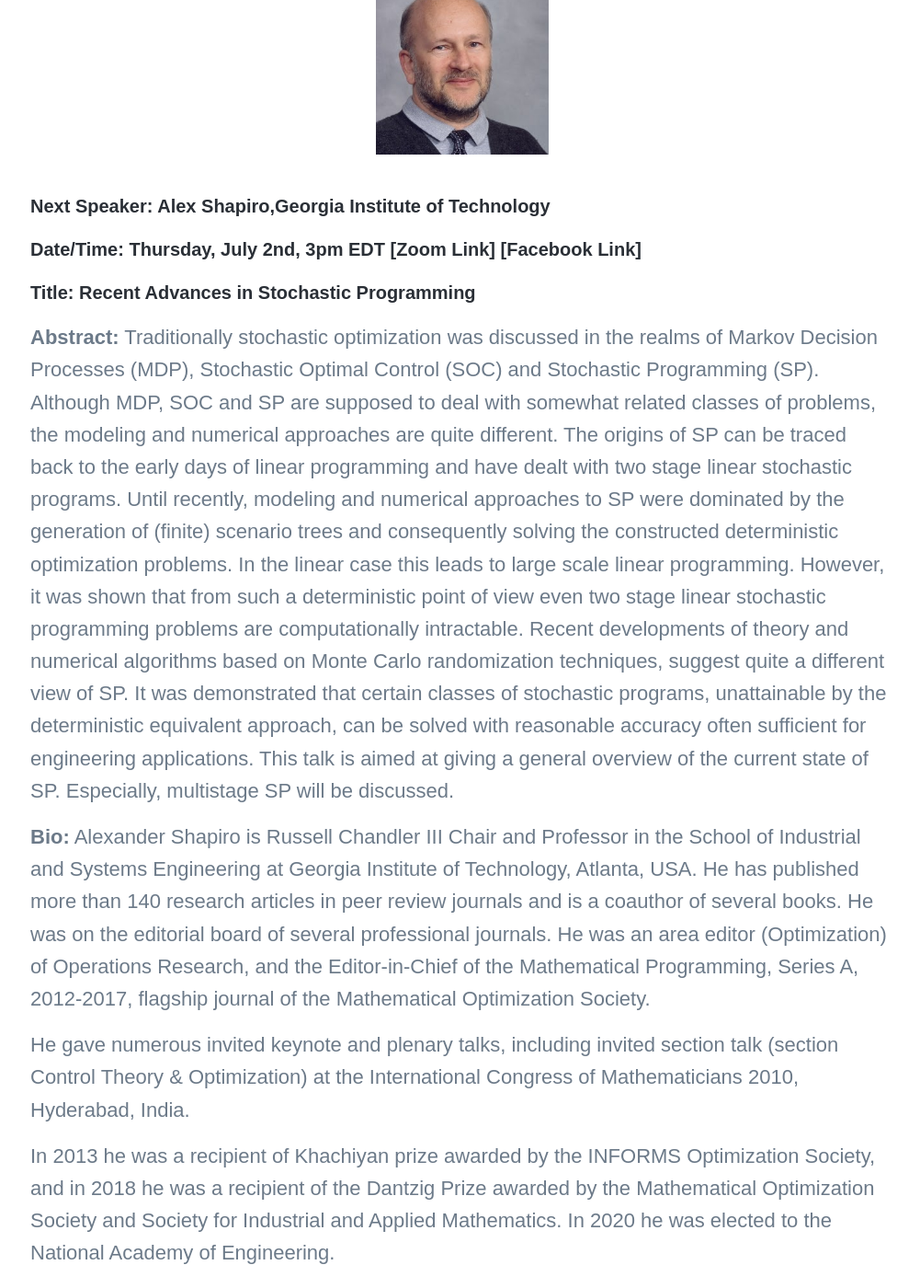
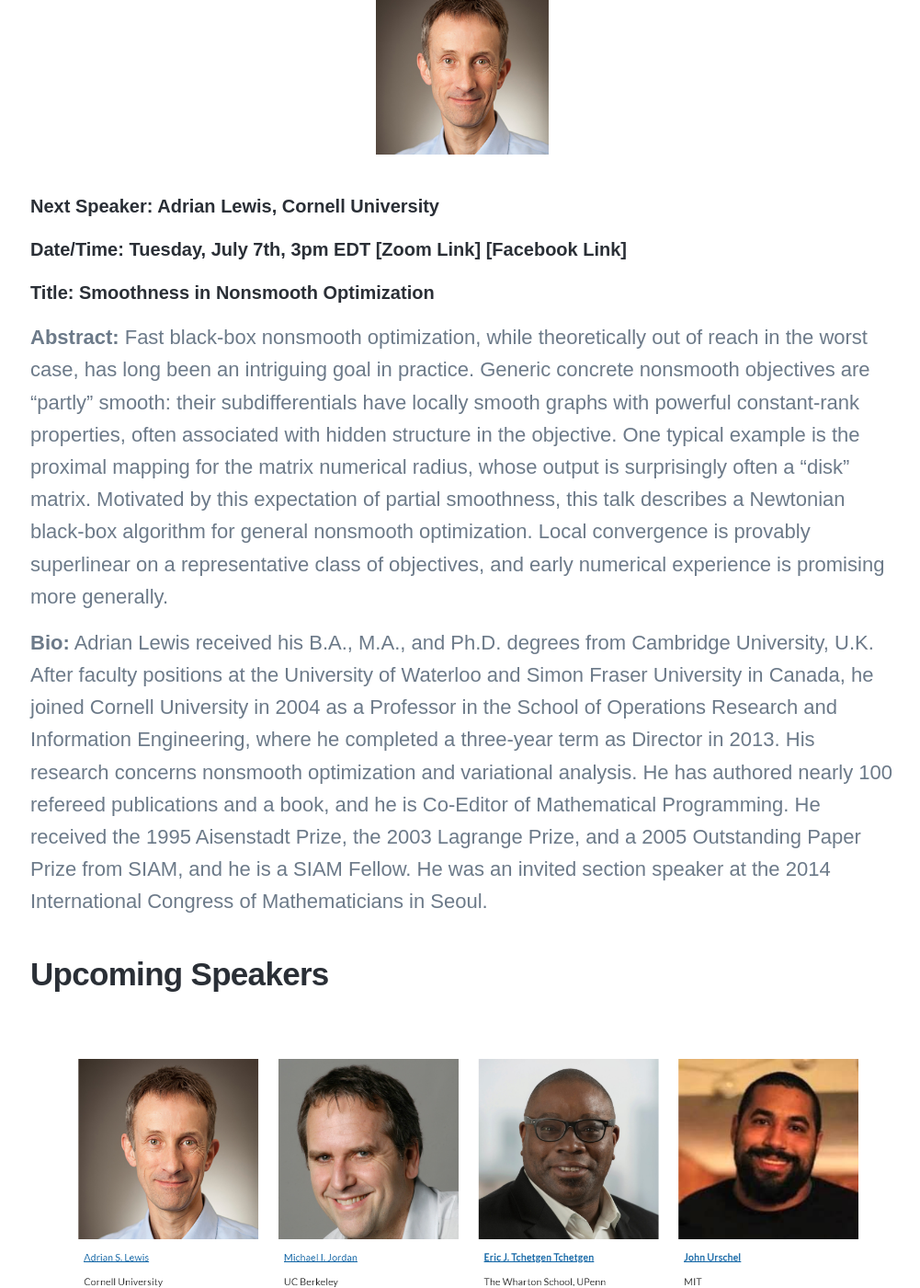
Before and after one commit to Operations-Research-Science/Operations-Research-Science.github.io, a Jekyll site: the page built from _projects/Math-for-DS.md, in a window 1280 px wide and 1400 px high, scrolled down 1226 px. Shown: the whole window at 92% size, without its empty margins (137-1138 px from the left). Built offline with Jekyll 4.4.1, drawn with Linux system fonts in a browser that asks for light colours; nearby versions of some CDN libraries; some web fonts are replaced; library files that are not in the unit come from our copies.

Commit message:
Update Math-for-DS.md

```diff
--- a/_projects/Math-for-DS.md
+++ b/_projects/Math-for-DS.md
@@ -21,19 +21,15 @@ To ask the speaker a question, please use the Q&A function in Zoom to type your
 
 ## Next speaker
 
- <p align="center"><img width="20%" src="/images/news/MathDS/shapiro.jpg" /></p>
+ <p align="center"><img width="20%" src="/images/news/MathDS/lewis.jpg" /></p>
 
-##### **Next Speaker:** [**Alex Shapiro**](https://www2.isye.gatech.edu/people/faculty/Alex_Shapiro/),Georgia Institute of Technology
-##### **Date/Time:** Thursday, July 2nd, 3pm EDT [**[Zoom Link]**](https://psu.zoom.us/j/95512102924) [**[Facebook Link]**](https://www.facebook.com/events/283154839598712)
-##### **Title:** Recent Advances in Stochastic Programming
+##### **Next Speaker:** [**Adrian Lewis**](https://people.orie.cornell.edu/aslewis/), Cornell University
+##### **Date/Time:** Tuesday, July 7th, 3pm EDT [**[Zoom Link]**](https://psu.zoom.us/j/95512102924) [**[Facebook Link]**](https://www.facebook.com/events/273733917230280)
+##### **Title:** Smoothness in Nonsmooth Optimization
 
-**Abstract:** Traditionally stochastic  optimization was discussed in the realms of Markov Decision Processes (MDP), Stochastic Optimal Control (SOC) and Stochastic Programming (SP). Although MDP, SOC and SP are supposed to deal with somewhat related classes of problems, the modeling and numerical approaches are quite different. The origins of SP can be traced back to the early days of linear programming and have dealt with two stage linear stochastic programs. Until recently, modeling and numerical approaches to SP were dominated by the generation of  (finite) scenario trees and consequently solving  the constructed deterministic optimization problems.  In the linear case this leads to large scale linear programming. However,  it was shown that from such a deterministic point of view  even two stage linear stochastic programming problems are computationally intractable. Recent developments of theory and numerical algorithms  based on Monte Carlo  randomization techniques,  suggest quite a different view of SP. It was demonstrated   that  certain classes of stochastic programs, unattainable by the deterministic equivalent approach,  can be solved with reasonable accuracy often sufficient for engineering applications. This talk is aimed at giving a general overview of the current state of SP. Especially, multistage SP will be discussed.
+**Abstract:** Fast black-box nonsmooth optimization, while theoretically out of reach in the worst case, has long been an intriguing goal in practice.  Generic concrete nonsmooth objectives are "partly" smooth:  their subdifferentials have locally smooth graphs with powerful constant-rank properties, often associated with hidden structure in the objective.  One typical example is the proximal mapping for the matrix numerical radius, whose output is surprisingly often a "disk" matrix.  Motivated by this expectation of partial smoothness, this talk describes a Newtonian black-box algorithm for general nonsmooth optimization.  Local convergence is provably superlinear on a representative class of objectives, and early numerical experience is promising more generally.
 
-**Bio:** Alexander Shapiro is  Russell Chandler III Chair and Professor in the School of Industrial and Systems Engineering at Georgia Institute of Technology, Atlanta, USA. He has published more than 140 research articles in peer review journals  and is a coauthor of several books. He was   on the editorial board of several professional journals.  He was an area editor (Optimization) of Operations Research, and  the  Editor-in-Chief of the Mathematical Programming, Series A,  2012-2017, flagship journal of the Mathematical Optimization Society.
-
-He gave numerous  invited  keynote and plenary talks, including  invited section talk (section Control Theory & Optimization) at the  International Congress of Mathematicians 2010, Hyderabad, India.
-
-In 2013 he was a recipient of  Khachiyan prize awarded by the INFORMS Optimization Society, and in 2018 he was a recipient of the Dantzig Prize awarded by the Mathematical Optimization Society and Society for Industrial and Applied Mathematics. In 2020 he was elected to the  National Academy of Engineering.
+**Bio:** Adrian Lewis received his B.A., M.A., and Ph.D. degrees from Cambridge University, U.K. After faculty positions at the University of Waterloo and Simon Fraser University in Canada, he joined Cornell University in 2004 as a Professor in the School of Operations Research and Information Engineering, where he completed a three-year term as Director in 2013. His research concerns nonsmooth optimization and variational analysis. He has authored nearly 100 refereed publications and a book, and he is Co-Editor of Mathematical Programming. He received the 1995 Aisenstadt Prize, the 2003 Lagrange Prize, and a 2005 Outstanding Paper Prize from SIAM, and he is a SIAM Fellow. He was an invited section speaker at the 2014 International Congress of Mathematicians in Seoul.
 
 ## Upcoming Speakers
 
```
Also changed, not shown: images/news/MathDS/lewis.jpg (added), images/news/MathDS/speakers.png.
